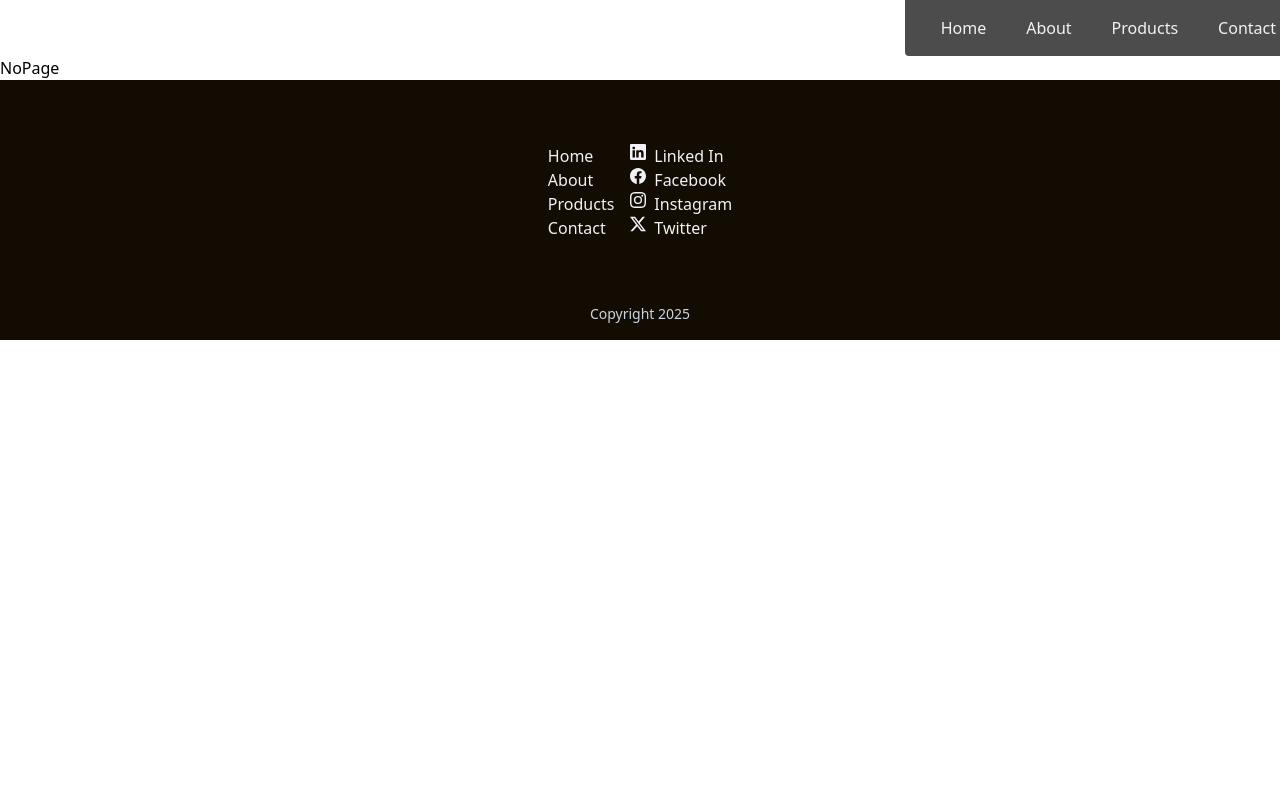
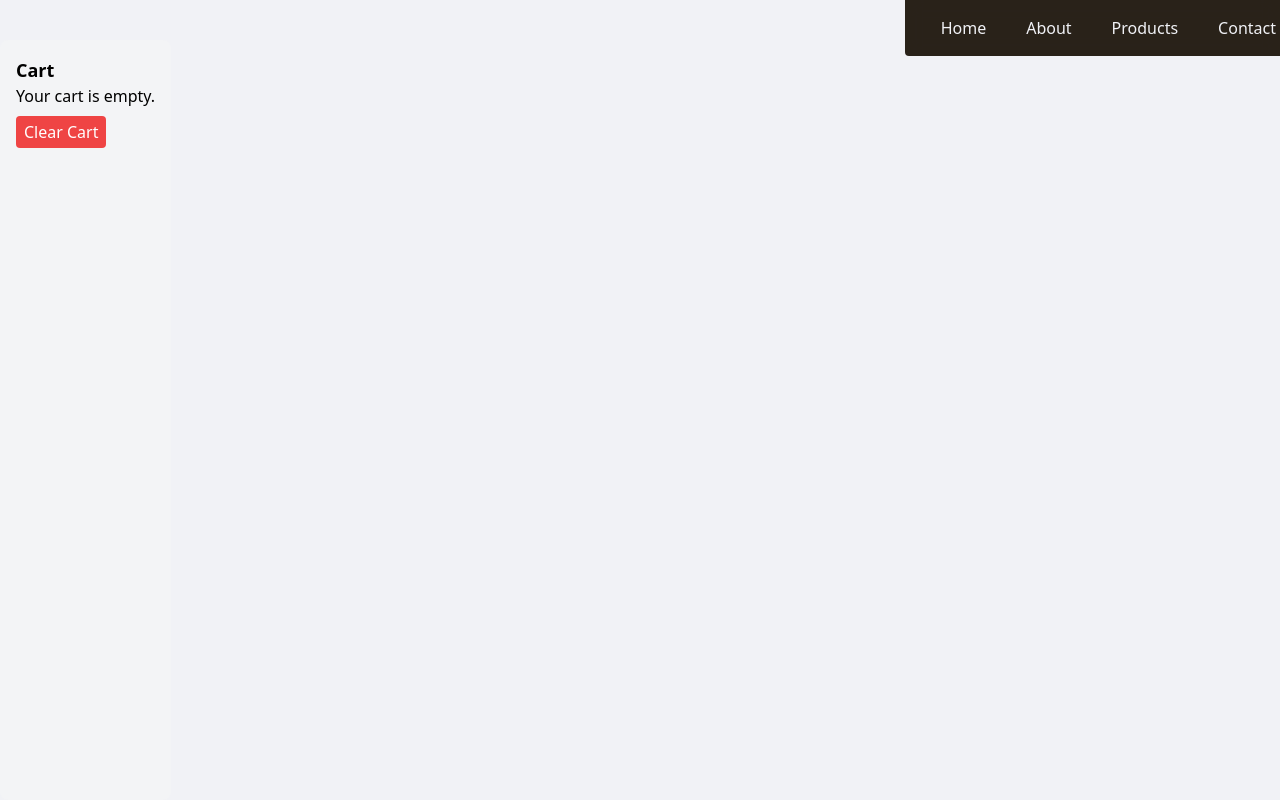
Before and after one commit to Junaidadams/bite-sized, a React (Vite) app: page /request-order in a window 1280 px wide. Shown: the top 800 px of the page. Built offline with nearby package versions, Linux system fonts and the light colour scheme.

Commit message:
Bulk changes including adding cart context to navbar and order request page.

```diff
--- a/src/App.jsx
+++ b/src/App.jsx
@@ -4,6 +4,7 @@ import { Route, Routes } from "react-router-dom";
 import Home from "./pages/Home";
 import About from "./pages/About";
 import Contact from "./pages/Contact";
+import RequestOrder from "./pages/RequestOrder";
 
 import NoPage from "./pages/NoPage";
 import Products from "./pages/Products";
@@ -15,6 +16,7 @@ const App = () => {
       <Route path="/about" element={<About />} />
       <Route path="/contact" element={<Contact />} />
       <Route path="/products" element={<Products />} />
+      <Route path="/request-order" element={<RequestOrder />} />
       <Route path="*" element={<NoPage />} />
     </Routes>
   );
--- a/src/components/ListingTile.jsx
+++ b/src/components/ListingTile.jsx
@@ -22,15 +22,15 @@ const ListingTile = ({ data }) => {
   };
 
   return (
-    <div className="w-full bg-mainOrange rounded-lg p-2 m-auto">
+    <div className="w-full rounded-xl shadow-2xl m-auto">
       <div className="relative">
         <img
           src={data.img}
           alt={data.name}
-          className="w-full h-40 object-cover rounded-t-sm"
+          className="w-full h-40 object-cover rounded-t-xl"
         />
       </div>
-      <div className="bg-white p-2 rounded-b-lg">
+      <div className="bg-white p-4 rounded-b-lg">
         <h3 className="font-bold text-lg">{data.name}</h3>
         <p className="text-gray-700">Price: R{data.pricing}</p>
 
@@ -68,7 +68,7 @@ const ListingTile = ({ data }) => {
 
         <button
           onClick={handleAddToCart}
-          className="bg-blue-500 text-white px-3 py-1 rounded mt-2 hover:bg-blue-600"
+          className="bg-mainOrange text-white px-3 py-1 rounded mt-2 hover:bg-opacity-90"
         >
           Add to Cart
         </button>
--- a/src/components/Navbar.jsx
+++ b/src/components/Navbar.jsx
@@ -1,8 +1,12 @@
 // Navbar.jsx
-import { useState } from "react";
+import { useContext, useState } from "react";
 import { motion, AnimatePresence } from "framer-motion";
 import { navigationLinks } from "../../constants";
 import Toggle from "./Toggle";
+import { CiShoppingCart } from "react-icons/ci";
+
+import { CartContext } from "../context/CartContext";
+import { Link } from "react-router-dom";
 
 const variants = {
   open: (height = 1000) => ({
@@ -26,7 +30,7 @@ const variants = {
 
 const Navbar = () => {
   const [isOpen, setIsOpen] = useState(false);
-
+  const { cart } = useContext(CartContext);
   return (
     <div className="z-20 flex justify-between items-center min-w-screen sticky top-0 min-h-[56px]">
       {/* Navigation Links */}
@@ -34,7 +38,7 @@ const Navbar = () => {
         <Toggle isOpen={isOpen} onClick={() => setIsOpen(!isOpen)} />
       </div>
 
-      <ul className="space-x-8 capitalize pl-8 rounded-bl md:flex hidden flex-row ml-auto text-mainWhite backdrop-blur-xl bg-black bg-opacity-70 pb-4 pt-4">
+      <ul className="space-x-8 capitalize pl-8 rounded-bl md:flex hidden flex-row ml-auto text-mainWhite backdrop-blur bg-mainBlack bg-opacity-90 pb-4 pt-4">
         {navigationLinks.map((link) => (
           <li key={link.key} className="">
             <a
@@ -45,6 +49,14 @@ const Navbar = () => {
             </a>
           </li>
         ))}
+        {cart.length > 0 ? (
+          <Link to={"/request-order"} className="flex my-auto">
+            <p>{cart.length}</p>
+            <CiShoppingCart size={25} />
+          </Link>
+        ) : (
+          ""
+        )}
       </ul>
 
       {/* Mobile Menu */}
--- a/src/context/CartContext.jsx
+++ b/src/context/CartContext.jsx
@@ -1,4 +1,4 @@
-import React, { createContext, useState, useEffect } from "react";
+import { createContext, useState, useEffect } from "react";
 
 export const CartContext = createContext();
 
--- a/src/pages/Products.jsx
+++ b/src/pages/Products.jsx
@@ -4,7 +4,7 @@ const Products = () => {
   return (
     <div className="min-h-screen -mt-[56px] flex flex-col bg-mainWhite">
       <div className="mx-auto my-20 min-h-screen w-[95%]">
-        <div className="grid grid-cols-1 md:grid-cols-2 gap-2 lg:gap-4 xl:gap-6 mx-auto md:my-10 lg:my-14 xl:my-20 sm:w-2/3 xl:w-1/2">
+        <div className="grid grid-cols-1 lg:grid-cols-2 gap-2 lg:gap-4 xl:gap-6 mx-auto md:my-10 lg:my-14 xl:my-20 sm:w-2/3 xl:w-1/2">
           {snackItems.map((data) => (
             <ListingTile key={data.key} data={data} />
           ))}
--- /dev/null
+++ b/src/pages/RequestOrder.jsx
@@ -0,0 +1,33 @@
+import { useContext } from "react";
+import { CartContext } from "../context/CartContext";
+
+const RequestOrder = () => {
+  const { cart, clearCart } = useContext(CartContext);
+  return (
+    <div className="min-h-screen -mt-[56px] flex bg-mainWhite">
+      <div className="mt-10 p-4 bg-gray-100 rounded-lg">
+        <h2 className="font-bold text-lg">Cart</h2>
+        {cart.length === 0 ? (
+          <p>Your cart is empty.</p>
+        ) : (
+          <ul>
+            {cart.map((item, index) => (
+              <li key={index}>
+                {item.name} - {item.flavour ? `${item.flavour}, ` : ""}
+                {item.quantity} for R{item.price}
+              </li>
+            ))}
+          </ul>
+        )}
+        <button
+          onClick={clearCart}
+          className="mt-2 bg-red-500 text-white px-2 py-1 rounded"
+        >
+          Clear Cart
+        </button>
+      </div>
+    </div>
+  );
+};
+
+export default RequestOrder;
```
